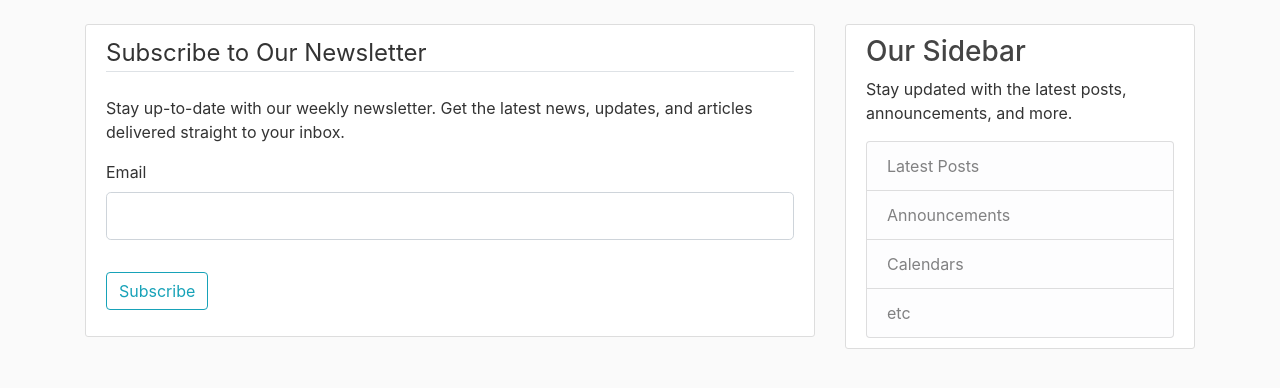
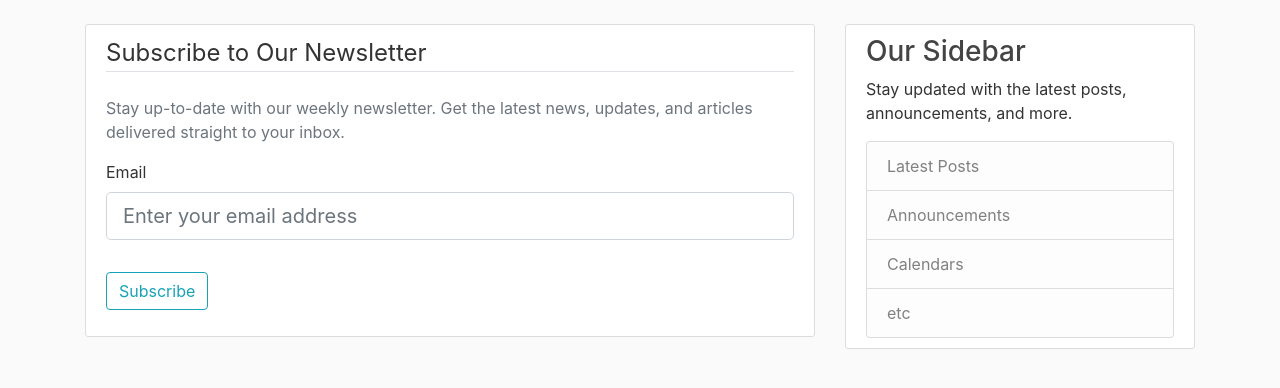
Before and after one commit to ghaefner/Blog, a Flask app: page /newsletter in a window 1280 px wide. Shown: the part 56-444 px from the top of the page. Run offline with Flask 3, Linux system fonts and the light colour scheme; some libraries are stand-ins or nearby versions.

Commit message:
Update newsletter template

```diff
--- a/flaskblog/templates/newsletter.html
+++ b/flaskblog/templates/newsletter.html
@@ -6,7 +6,7 @@
             <fieldset class="form-group">
                 <legend class="border-bottom mb-4">Subscribe to Our Newsletter</legend>
                 <div class="form-group">
-                    <p>Stay up-to-date with our weekly newsletter. Get the latest news, updates, and articles delivered straight to your inbox.</p>
+                    <p class="text-muted">Stay up-to-date with our weekly newsletter. Get the latest news, updates, and articles delivered straight to your inbox.</p>
                 </div>
                 <div class="form-group">
                     {{ form.email.label(class="form-control-label") }}
@@ -18,7 +18,7 @@
                             {% endfor %}
                         </div>
                     {% else %}
-                        {{ form.email(class="form-control form-control-lg") }}
+                        {{ form.email(class="form-control form-control-lg", placeholder="Enter your email address") }}
                     {% endif %}
                 </div>
             </fieldset>
```
